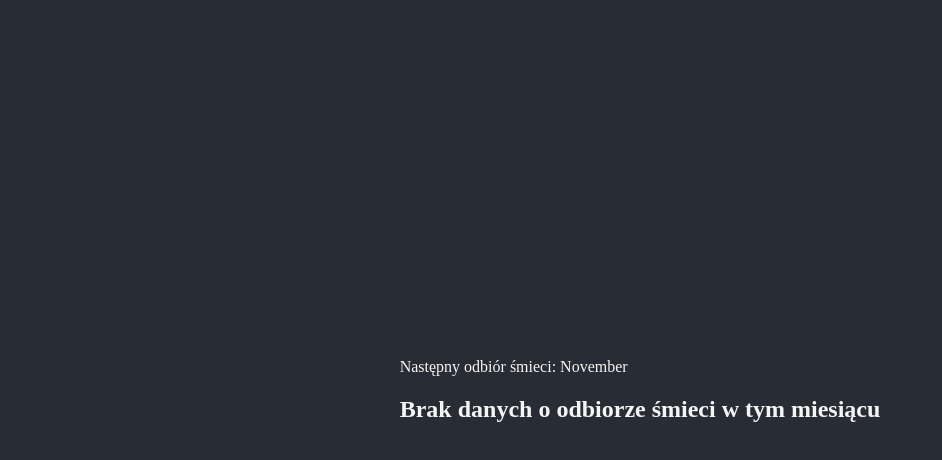
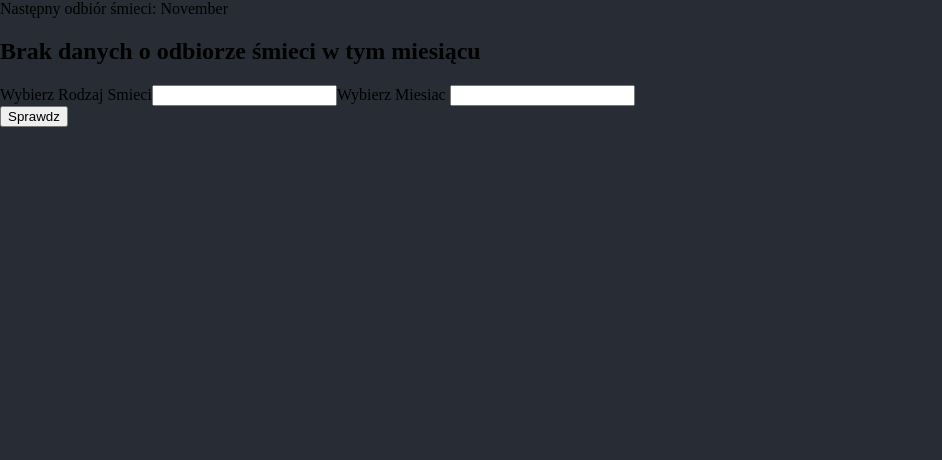
Before and after one commit to MariuszJachymczak/harmonogram-wywozu-smieci, a React (Create React App) app: page / in a window 1280 px wide. Shown: the top 460 px of the page, without its empty margins (0-942 px from the left). Built offline with nearby package versions, Linux system fonts and the light colour scheme.

Commit message:
adding basic form

```diff
--- a/src/components/MainPage.tsx
+++ b/src/components/MainPage.tsx
@@ -1,6 +1,7 @@
 import { useEffect, useState } from "react";
 import { schedule } from "../data/schedule";
 import "./styling/MainPage.css";
+import MainForm from "./form/MainForm";
 
 const Mainpage = () => {
   const [closestWasteType, setClosestWasteType] = useState<string | null>(null);
@@ -23,7 +24,9 @@ const Mainpage = () => {
       let closestType = null;
 
       Object.entries(monthSchedule).forEach(([type, dates]) => {
-        const futureDates = dates.map(Number).filter((date) => date >= day);
+        const futureDates = dates
+          .map(Number)
+          .filter((date: number) => date >= day);
 
         if (futureDates.length > 0) {
           const minDate = Math.min(...futureDates);
@@ -59,6 +62,7 @@ const Mainpage = () => {
           )}
         </div>
       </div>
+      <MainForm />
     </>
   );
 };
--- /dev/null
+++ b/src/components/form/MainForm.tsx
@@ -0,0 +1,16 @@
+import React from "react";
+
+export const MainForm = () => {
+  return (
+    <div>
+      <form>
+        <label htmlFor="typeofwaste">Wybierz Rodzaj Smieci</label>
+        <input type="text" id="typeofwaste" name="typeofwaste" />
+        <label htmlFor="month">Wybierz Miesiac </label>
+        <input type="text" id="month" name="month" />
+      </form>
+      <button>Sprawdz</button>
+    </div>
+  );
+};
+export default MainForm;
--- a/src/components/styling/MainPage.css
+++ b/src/components/styling/MainPage.css
@@ -1,7 +1,7 @@
 .main-container {
-  display: flex;
+  /* display: flex;
   justify-content: center;
   align-items: center;
   height: 100vh;
-  color: whitesmoke;
+  color: whitesmoke; */
 }
```
